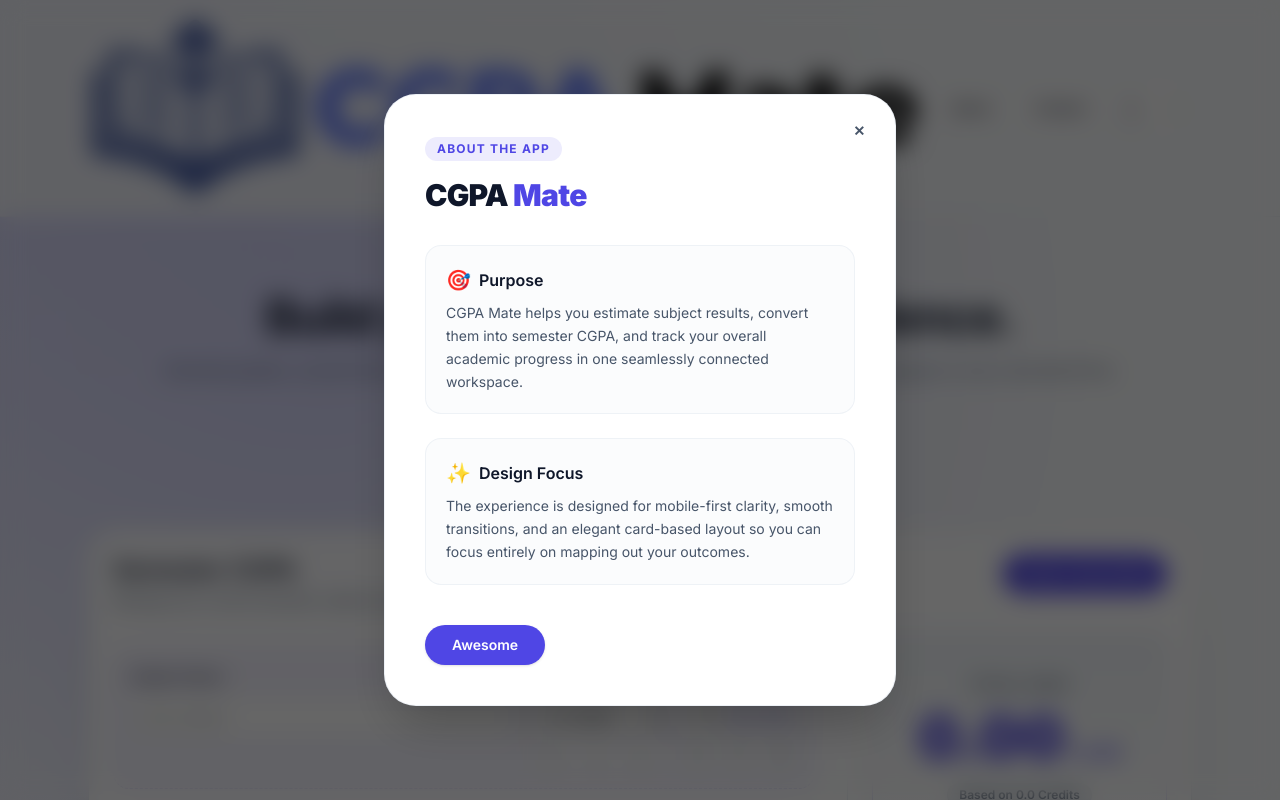
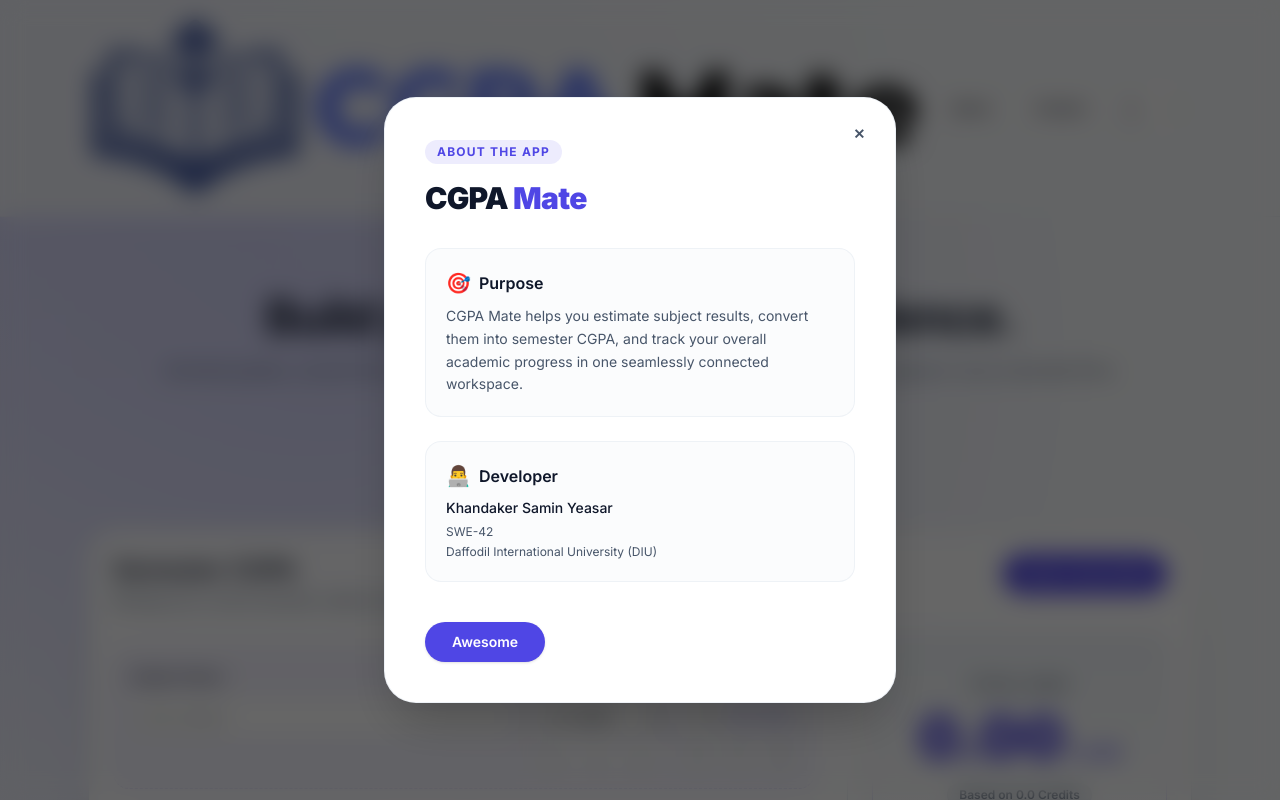
Before and after one commit to KhandakerSamin/CGPA_Mate, a Next.js app: page / in a window 1280 px wide. Both pictures are taken after a click on the button "About". Shown: the top 800 px of the page. Built offline with nearby package versions, Linux system fonts and the light colour scheme.

Commit message:
some lillte more updates

```diff
--- a/src/app/layout.js
+++ b/src/app/layout.js
@@ -22,13 +22,17 @@
     "result calculation",
     "semester result",
     "university cgpa calculator",
+    "cgpa DIU",
+    "DIU cgpa calculation",
+    "daffodil international university cgpa calculator",
+    "diu grading system",
     "college grade tracking",
     "grading system",
     "cgpa mate",
     "academic planner"
   ],
-  authors: [{ name: "CGPA Mate" }],
-  creator: "CGPA Mate",
+  authors: [{ name: "Khandaker Samin Yeasar" }],
+  creator: "Khandaker Samin Yeasar",
   openGraph: {
     title: "CGPA Mate | Best CGPA & SGPA Calculator",
     description: "Calculate your semester GPA, estimate subject results, and track your overall academic progress smoothly.",
--- a/src/components/aboutpage/AboutPanel.js
+++ b/src/components/aboutpage/AboutPanel.js
@@ -36,10 +36,12 @@
 
             <div className="rounded-2xl border border-border/50 bg-surface-2/30 p-5">
               <h3 className="mb-2 font-semibold text-fg flex items-center gap-2">
-                <span className="text-xl">✨</span> Design Focus
+                <span className="text-xl">👨‍💻</span> Developer
               </h3>
-              <p className="text-sm leading-relaxed text-muted">
-                The experience is designed for mobile-first clarity, smooth transitions, and an elegant card-based layout so you can focus entirely on mapping out your outcomes.
+              <p className="text-sm font-medium text-fg">Khandaker Samin Yeasar</p>
+              <p className="text-xs leading-relaxed text-muted mt-1">
+                SWE-42<br />
+                Daffodil International University (DIU)
               </p>
             </div>
           </div>
--- a/src/global/footer.js
+++ b/src/global/footer.js
@@ -6,7 +6,10 @@
         <div className="flex items-center gap-3">
           <span>Built for focused, mobile-first CGPA planning.</span>
         </div>
-        <span>CGPA Mate &copy; {new Date().getFullYear()}</span>
+        <div className="flex flex-col items-center sm:items-end gap-1">
+          <span>CGPA Mate &copy; {new Date().getFullYear()}</span>
+          <span className="text-xs text-muted/70">Design and Developed by Samin</span>
+        </div>
       </div>
     </footer>
   );
```
